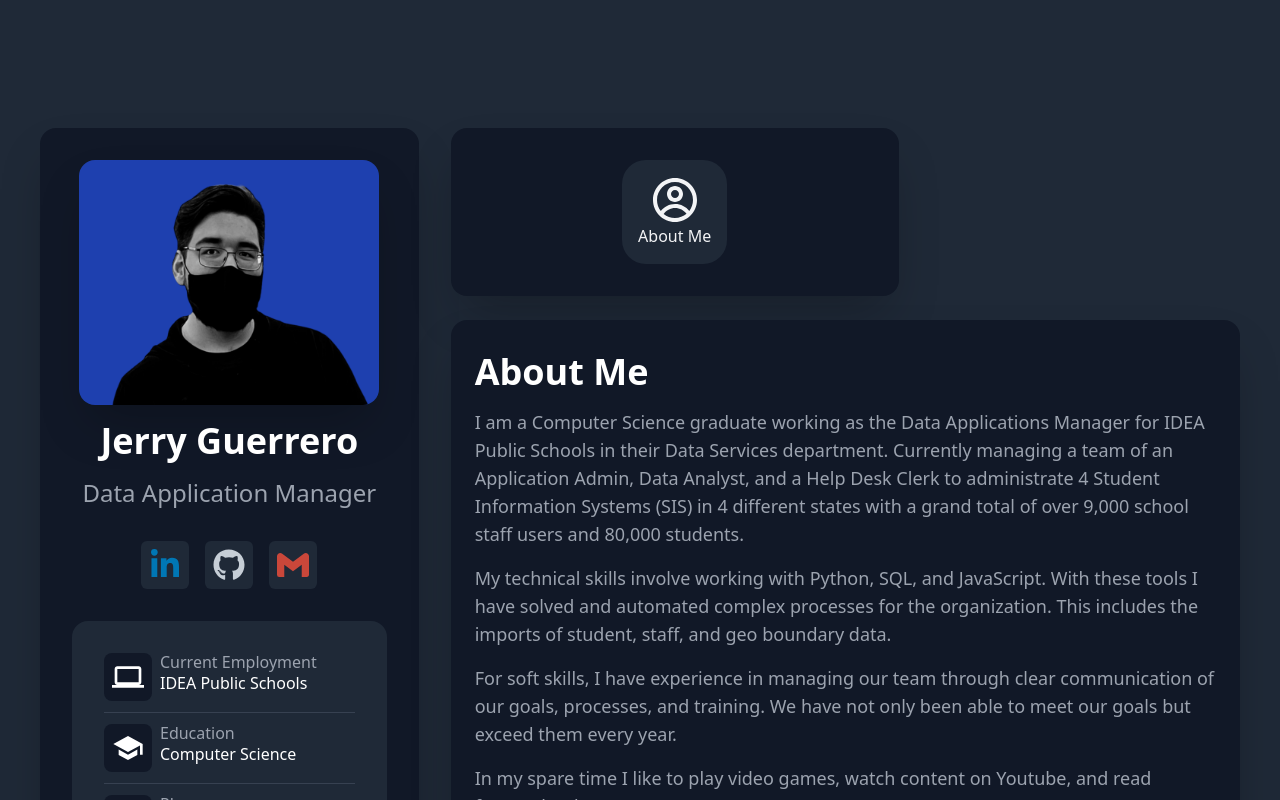
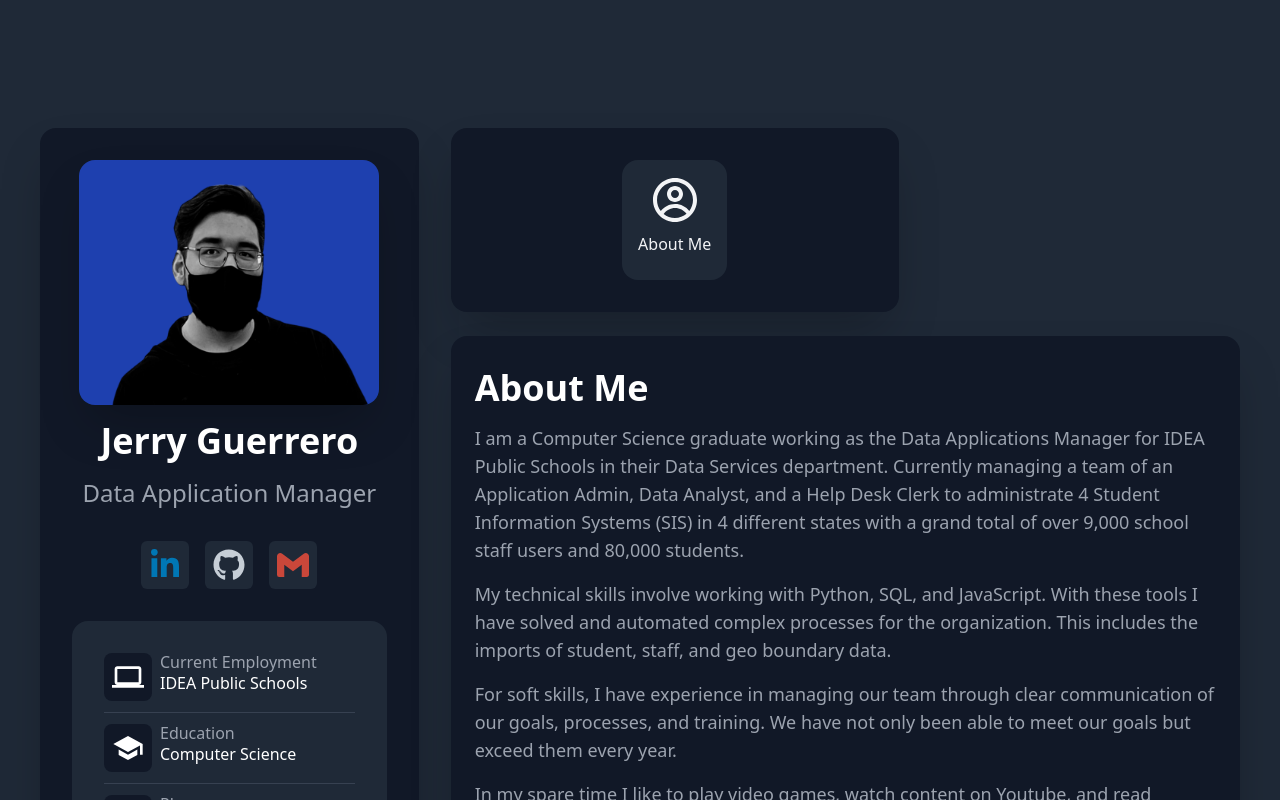
Before and after one commit to Durzo95/jerry-guerrero-portfolio, a Next.js app: page / in a window 1280 px wide. Shown: the top 800 px of the page. Built offline with nearby package versions, Linux system fonts and the light colour scheme.

Commit message:
use data text and add padding to text

```diff
--- a/components/NavigationLinks.tsx
+++ b/components/NavigationLinks.tsx
@@ -9,12 +9,12 @@ export default function NavigationLink() {
         <a
           key={i}
           // href={navLink.href}
-          className="bg-gray-800 rounded-3xl p-4 transform transition duration-500 hover:bg-blue-900 hover:cursor-pointer flex flex-col items-center"
+          className="bg-gray-800 rounded-2xl p-4 transform transition duration-500 hover:bg-blue-900 hover:cursor-pointer flex flex-col items-center"
           target="_blank"
           rel="noopener noreferrer"
         >
           <navLink.Icon key={i} size={48} />
-          <div>About Me</div>
+          <div className="py-2">{navLink.text}</div>
         </a>
       ))}
     </div>
```
